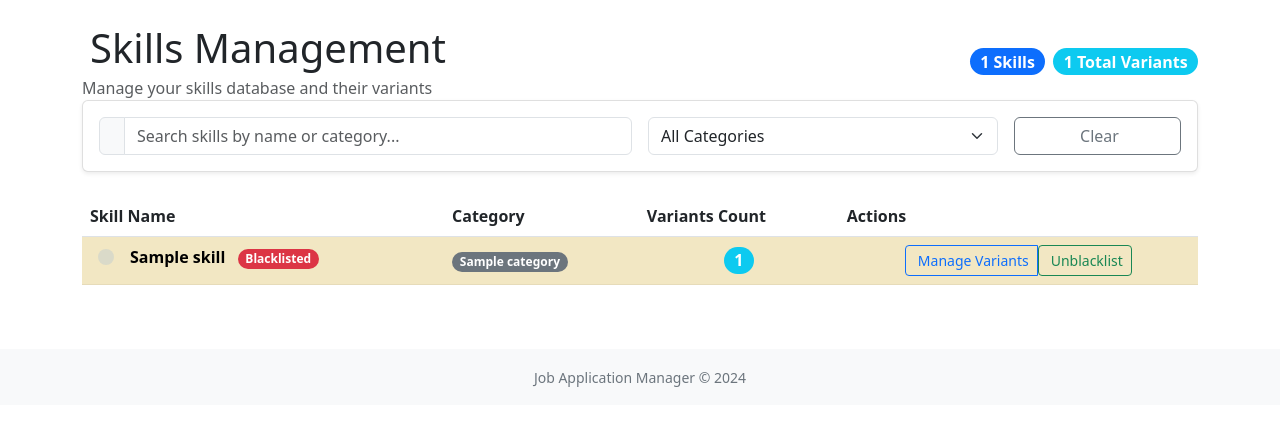
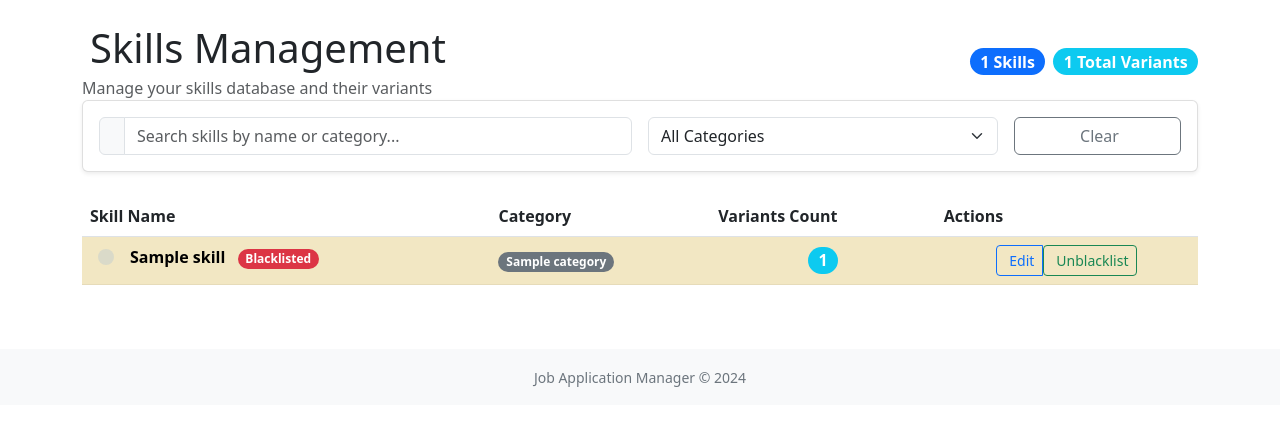
Before and after one commit to Hugo300/JobApp_v2, a Flask app: template templates/admin/skills_new.html in a window 1280 px wide. Shown: the part 61-487 px from the top of the page. Run offline with Flask 3, Linux system fonts and the light colour scheme; tables that the repository leaves empty hold one stand-in row (values such as "Sample post"); the template is opened without the code that fills it: values that come from a table or form of the project are taken from there, most other values are stand-ins (such as "Sample title", 1, 10 or a date in 2020); some libraries are stand-ins or nearby versions.

Commit message:
changed button from manage variants to edit skill

```diff
--- a/templates/admin/skills_new.html
+++ b/templates/admin/skills_new.html
@@ -103,12 +103,13 @@
                 </td>
                 <td class="text-center align-middle">
                     <div class="btn-group" role="group">
-                        <a href="{{ url_for('skill.manage_variants', skill_id=skill.id) }}"
-                            class="btn btn-sm btn-outline-primary"
-                            data-bs-toggle="tooltip"
-                            title="Manage variants for {{ skill.name }}">
-                            <i class="bi bi-pencil-square me-1"></i>
-                            Manage Variants
+                        <!-- Edit Button -->
+                        <a href="{{ url_for('skill.edit_skill', skill_id=skill.id) }}"
+                           class="btn btn-sm btn-outline-primary"
+                           data-bs-toggle="tooltip"
+                           title="Edit skill details and manage variants">
+                            <i class="bi bi-pencil me-1"></i>
+                            Edit
                         </a>
 
                         <!-- Blacklist Toggle Button -->
```
